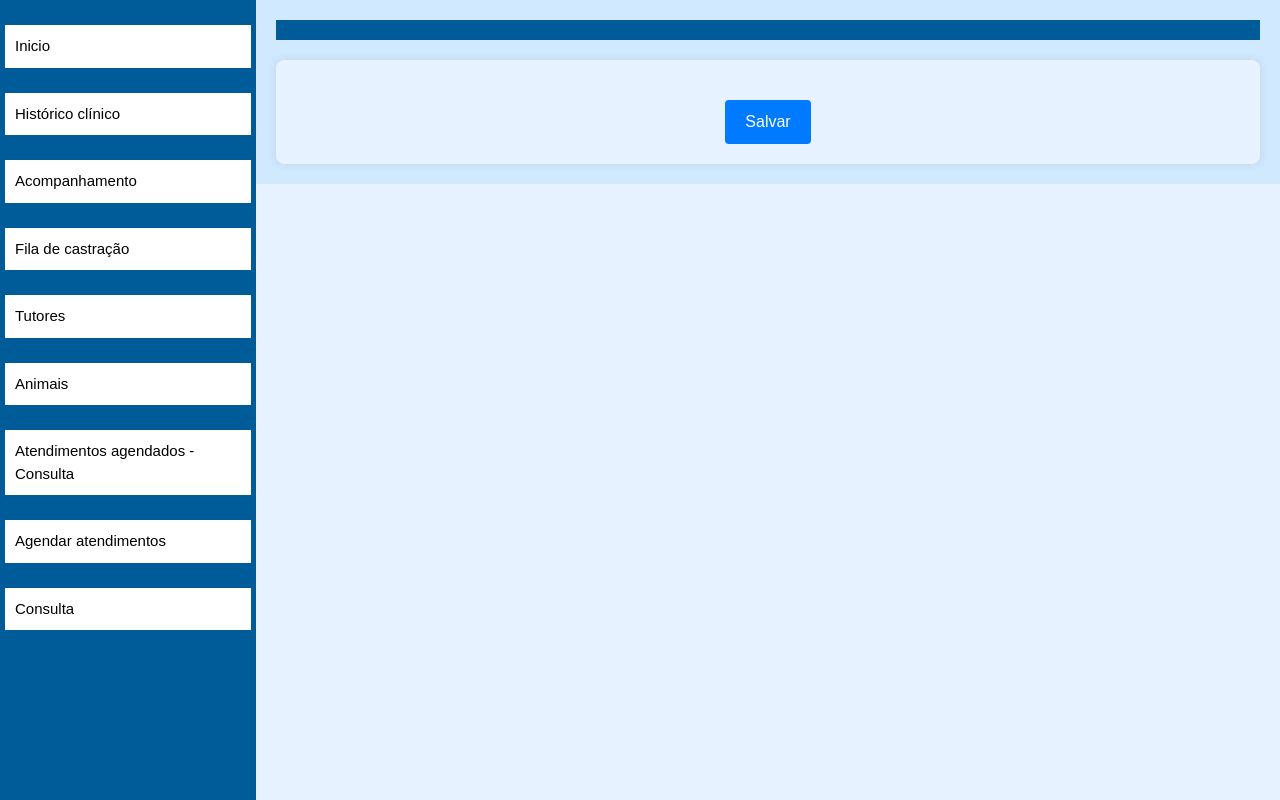
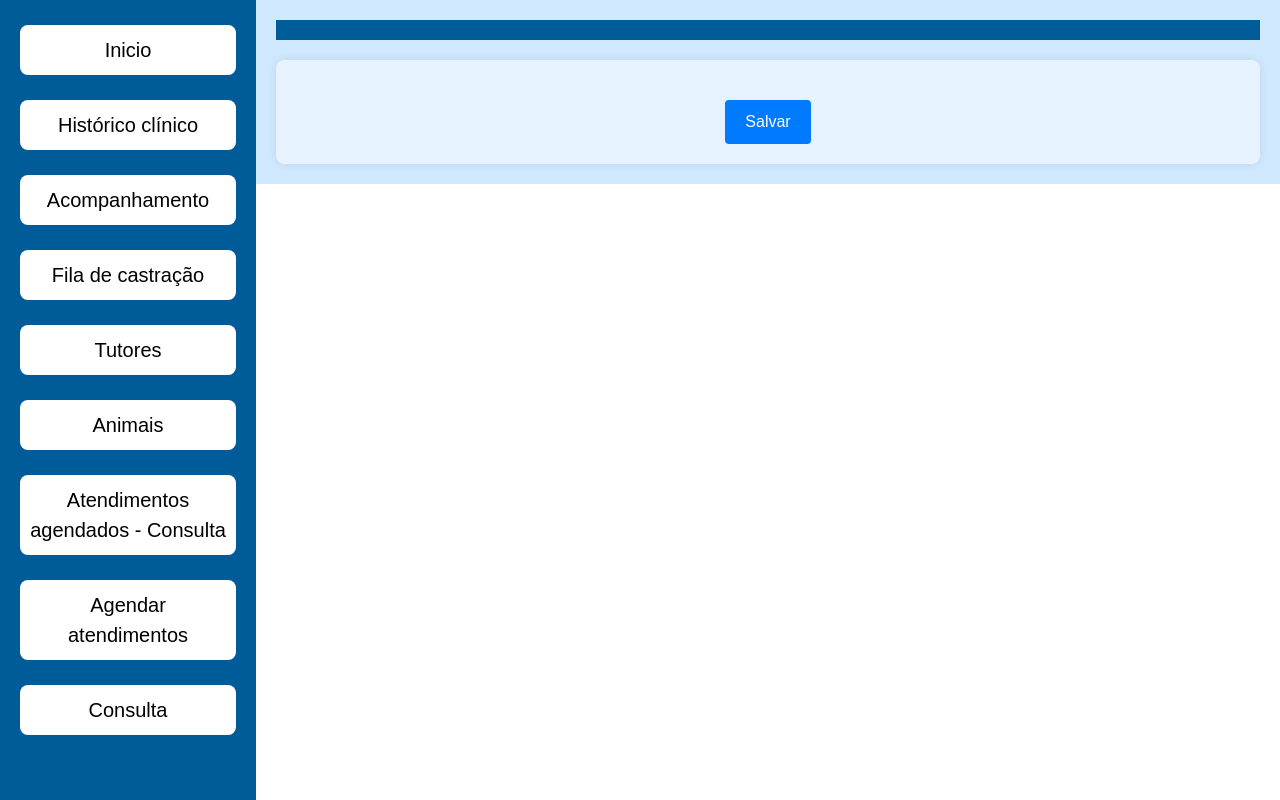
Before and after one commit to uniarp/projeto_6, a Django app: page /home/ in a window 1280 px wide. Run offline with Django 5.2, Linux system fonts and the light colour scheme; some libraries are stand-ins or nearby versions.

Commit message:
Atualização css menu sidebar

```diff
--- a/CBEA/settings.py
+++ b/CBEA/settings.py
@@ -118,7 +118,7 @@ USE_TZ = True
 # Static files (CSS, JavaScript, Images)
 # https://docs.djangoproject.com/en/5.0/howto/static-files/
 
-STATIC_URL = 'static/'
+STATIC_URL = '/static/'
 
 # Default primary key field type
 # https://docs.djangoproject.com/en/5.0/ref/settings/#default-auto-field
--- a/CBEA_APP/static/css/styles_home.css
+++ b/CBEA_APP/static/css/styles_home.css
@@ -49,3 +49,12 @@ button[type="submit"]:hover, button[type="button"]:hover {
     border-radius: 8px;
     text-decoration: none;
 }
+
+.sidebar a {
+    color: black;
+    border-radius: 8px;
+    font-size: 20px;
+    text-align: center;
+    margin-left: 20px;
+    margin-right: 20px;
+}
--- a/CBEA_APP/templates/telas/form.html
+++ b/CBEA_APP/templates/telas/form.html
@@ -10,6 +10,7 @@
     {% bootstrap_css %}
     {% bootstrap_javascript %}
     <link rel="stylesheet" href="{% static 'css/styles_paginas.css' %}">
+    <link rel="stylesheet" href="{% static 'css/styles_home.css' %}">
 
 </head>
 <body>
--- a/CBEA_APP/views.py
+++ b/CBEA_APP/views.py
@@ -37,3 +37,6 @@ def animal_form(request):
     else:
         form = AnimalForm()
     return render(request, 'telas/form.html', {'form': form, 'show_modal': False})
+
+def login2_view(request):
+    return render(request, 'registration/login2.html')
```
